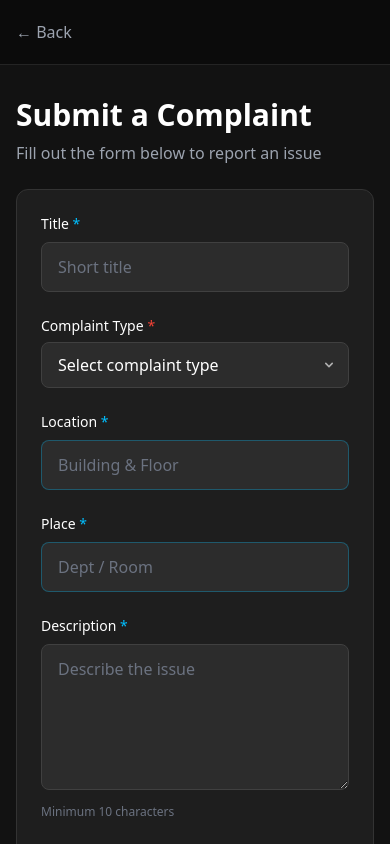
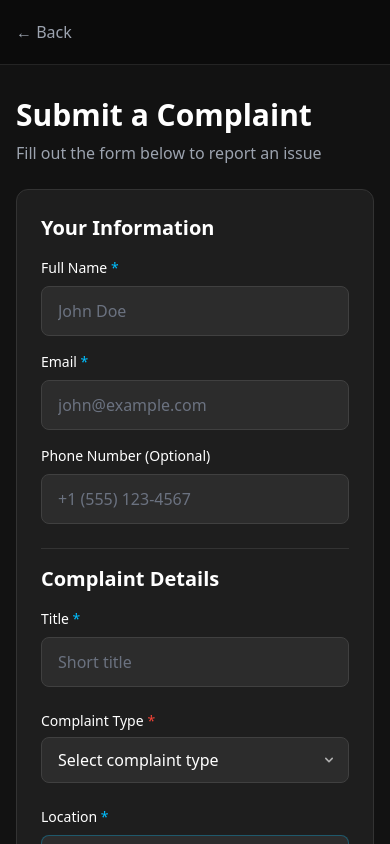
Before and after one commit to navedsayyed/Snap2Fix-web, a Next.js app: page /submit in a window 390 px wide. Shown: the top 844 px of the page. Built offline with nearby package versions, Linux system fonts and the light colour scheme.

Commit message:
Add user auto-creation: collect name, email, phone and create user if email doesn't exist

```diff
--- a/app/api/submit/route.ts
+++ b/app/api/submit/route.ts
@@ -8,11 +8,13 @@ import { determineDepartment } from '@/lib/departmentMapping';
 
 export async function POST(request: NextRequest) {
     try {
-        // Get current user
-        const { data: { user } } = await supabase.auth.getUser();
-
         // Parse form data
         const formData = await request.formData();
+
+        // Extract user info
+        const name = formData.get('name') as string;
+        const email = formData.get('email') as string;
+        const phone = formData.get('phone') as string | null;
 
         // Extract fields - MATCHING React Native app
         const title = formData.get('title') as string;
@@ -27,11 +29,49 @@ export async function POST(request: NextRequest) {
         const department = formData.get('department') as string | null;
 
         // Validate
-        if (!title || !type || !location || !place || !description) {
+        if (!name || !email || !title || !type || !location || !place || !description) {
             return NextResponse.json(
                 { success: false, error: 'Missing required fields' },
                 { status: 400 }
             );
+        }
+
+        // Find or create user by email
+        let userId: string;
+
+        // Check if user exists
+        const { data: existingUser } = await supabase
+            .from('profiles')
+            .select('id')
+            .eq('email', email)
+            .single();
+
+        if (existingUser) {
+            userId = existingUser.id;
+            console.log('Using existing user:', userId);
+        } else {
+            // Create new user account
+            const { data: newUser, error: signUpError } = await supabase.auth.signUp({
+                email,
+                password: Math.random().toString(36).substring(2, 15), // Random password
+                options: {
+                    data: {
+                        name: name,
+                        phone: phone,
+                    }
+                }
+            });
+
+            if (signUpError || !newUser.user) {
+                console.error('Failed to create user:', signUpError);
+                return NextResponse.json(
+                    { success: false, error: 'Failed to create user account' },
+                    { status: 500 }
+                );
+            }
+
+            userId = newUser.user.id;
+            console.log('Created new user:', userId);
         }
 
         // Handle custom type
@@ -65,7 +105,7 @@ export async function POST(request: NextRequest) {
 
         // Prepare complaint data
         const complaintData = {
-            user_id: user?.id || GUEST_USER_ID,
+            user_id: userId, // Use the found or created user ID
             title: finalTitle,
             type,
             description,
@@ -80,6 +120,7 @@ export async function POST(request: NextRequest) {
         };
 
         // Insert complaint
+        console.log('Attempting to insert complaint:', complaintData);
         const { data: complaint, error: insertError } = await supabase
             .from('complaints')
             .insert([complaintData])
@@ -88,19 +129,35 @@ export async function POST(request: NextRequest) {
 
         if (insertError) {
             console.error('Insert error:', insertError);
+            console.error('Insert error details:', JSON.stringify(insertError, null, 2));
             return NextResponse.json(
-                { success: false, error: 'Failed to submit' },
+                { success: false, error: `Failed to submit: ${insertError.message}` },
                 { status: 500 }
             );
         }
 
+        if (!complaint) {
+            console.error('No complaint data returned');
+            return NextResponse.json(
+                { success: false, error: 'No complaint created' },
+                { status: 500 }
+            );
+        }
+
+        console.log('Complaint created successfully:', complaint.id);
+
         // Save image
         if (imageUrl && complaint?.id) {
-            await supabase.from('complaint_images').insert({
+            console.log('Saving image reference for complaint:', complaint.id);
+            const { error: imageError } = await supabase.from('complaint_images').insert({
                 complaint_id: complaint.id,
                 url: imageUrl,
                 storage_path: imageUrl,
             });
+
+            if (imageError) {
+                console.error('Image reference save error:', imageError);
+            }
         }
 
         return NextResponse.json({
@@ -110,9 +167,9 @@ export async function POST(request: NextRequest) {
         });
 
     } catch (error) {
-        console.error('Error:', error);
+        console.error('Unexpected error:', error);
         return NextResponse.json(
-            { success: false, error: 'Server error' },
+            { success: false, error: `Server error: ${error instanceof Error ? error.message : 'Unknown error'}` },
             { status: 500 }
         );
     }
--- a/app/submit/page.tsx
+++ b/app/submit/page.tsx
@@ -20,6 +20,9 @@ function SubmitForm() {
 
     // Form state - MATCHING React Native app exactly
     const [formData, setFormData] = useState({
+        name: '',
+        email: '',
+        phone: '',
         title: '',
         type: '',
         customType: '',
@@ -60,6 +63,10 @@ function SubmitForm() {
             // Validation
             const newErrors: Record<string, string> = {};
 
+            if (!formData.name || formData.name.length < 2) newErrors.name = 'Name is required';
+            if (!formData.email || !/^[^\s@]+@[^\s@]+\.[^\s@]+$/.test(formData.email)) {
+                newErrors.email = 'Valid email is required';
+            }
             if (!formData.title) newErrors.title = 'Title is required';
             if (!formData.type) newErrors.type = 'Please select complaint type';
 
@@ -83,6 +90,9 @@ function SubmitForm() {
 
             // Prepare form data
             const submitData = new FormData();
+            submitData.append('name', formData.name);
+            submitData.append('email', formData.email);
+            if (formData.phone) submitData.append('phone', formData.phone);
             submitData.append('title', formData.title);
             submitData.append('type', formData.type);
             if (formData.customType) submitData.append('custom_type', formData.customType);
@@ -95,22 +105,26 @@ function SubmitForm() {
             if (formData.department) submitData.append('department', formData.department);
 
             // Submit
+            console.log('Submitting complaint...');
             const response = await fetch('/api/submit', {
                 method: 'POST',
                 body: submitData,
             });
 
             const result = await response.json();
+            console.log('API Response:', result);
 
             if (!response.ok || !result.success) {
                 throw new Error(result.error || 'Failed to submit complaint');
             }
 
+            console.log('Success! Redirecting to success page...');
             router.push(`/success?id=${result.complaintId}`);
 
         } catch (error) {
             console.error('Submit error:', error);
-            alert(error instanceof Error ? error.message : 'Failed to submit complaint');
+            const errorMessage = error instanceof Error ? error.message : 'Failed to submit complaint';
+            alert(`Error: ${errorMessage}\n\nCheck the console for more details.`);
             setIsSubmitting(false);
         }
     };
@@ -139,6 +153,60 @@ function SubmitForm() {
                 )}
 
                 <form onSubmit={handleSubmit} className="bg-[#1E1E1E] rounded-xl border border-[#333333] p-6 space-y-6">
+                    {/* Personal Information */}
+                    <div className="space-y-4">
+                        <h2 className="text-xl font-bold text-white">Your Information</h2>
+
+                        <div className="grid md:grid-cols-2 gap-4">
+                            <div>
+                                <label className="block text-sm font-medium text-white mb-2">
+                                    Full Name <span className="text-[#00BFFF]">*</span>
+                                </label>
+                                <input
+                                    type="text"
+                                    required
+                                    value={formData.name}
+                                    onChange={(e) => setFormData({ ...formData, name: e.target.value })}
+                                    placeholder="John Doe"
+                                    className="w-full px-4 py-3 bg-[#2C2C2C] border border-[#404040] rounded-lg text-white placeholder-gray-500 focus:outline-none focus:border-[#00BFFF] focus:ring-2 focus:ring-[#00BFFF]/50"
+                                />
+                                {errors.name && <p className="mt-2 text-sm text-[#F44336]">{errors.name}</p>}
+                            </div>
+
+                            <div>
+                                <label className="block text-sm font-medium text-white mb-2">
+                                    Email <span className="text-[#00BFFF]">*</span>
+                                </label>
+                                <input
+                                    type="email"
+                                    required
+                                    value={formData.email}
+                                    onChange={(e) => setFormData({ ...formData, email: e.target.value })}
+                                    placeholder="john@example.com"
+                                    className="w-full px-4 py-3 bg-[#2C2C2C] border border-[#404040] rounded-lg text-white placeholder-gray-500 focus:outline-none focus:border-[#00BFFF] focus:ring-2 focus:ring-[#00BFFF]/50"
+                                />
+                                {errors.email && <p className="mt-2 text-sm text-[#F44336]">{errors.email}</p>}
+                            </div>
+                        </div>
+
+                        <div>
+                            <label className="block text-sm font-medium text-white mb-2">
+                                Phone Number (Optional)
+                            </label>
+                            <input
+                                type="tel"
+                                value={formData.phone}
+                                onChange={(e) => setFormData({ ...formData, phone: e.target.value })}
+                                placeholder="+1 (555) 123-4567"
+                                className="w-full px-4 py-3 bg-[#2C2C2C] border border-[#404040] rounded-lg text-white placeholder-gray-500 focus:outline-none focus:border-[#00BFFF] focus:ring-2 focus:ring-[#00BFFF]/50"
+                            />
+                        </div>
+                    </div>
+
+                    {/* Complaint Details */}
+                    <div className="pt-4 border-t border-[#333333] space-y-4">
+                        <h2 className="text-xl font-bold text-white">Complaint Details</h2>
+
                         {/* Title */}
                         <div>
                             <label className="block text-sm font-medium text-white mb-2">
@@ -153,6 +221,7 @@ function SubmitForm() {
                                 className="w-full px-4 py-3 bg-[#2C2C2C] border border-[#404040] rounded-lg text-white placeholder-gray-500 focus:outline-none focus:border-[#00BFFF] focus:ring-2 focus:ring-[#00BFFF]/50"
                             />
                             {errors.title && <p className="mt-2 text-sm text-[#F44336]">{errors.title}</p>}
+                        </div>
                     </div>
 
                     {/* Type */}
```
Lines whose indentation alone changed are shown as unchanged.
